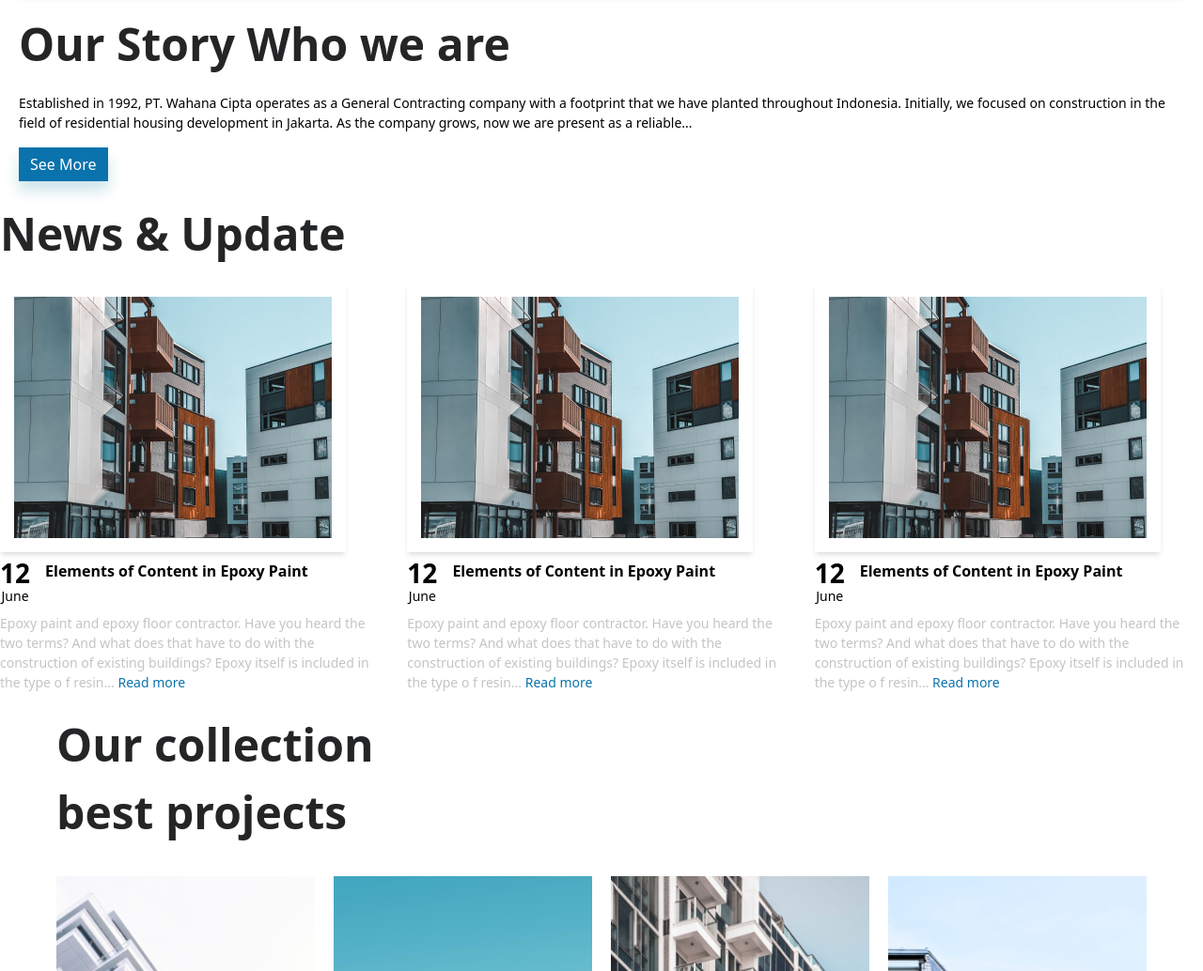
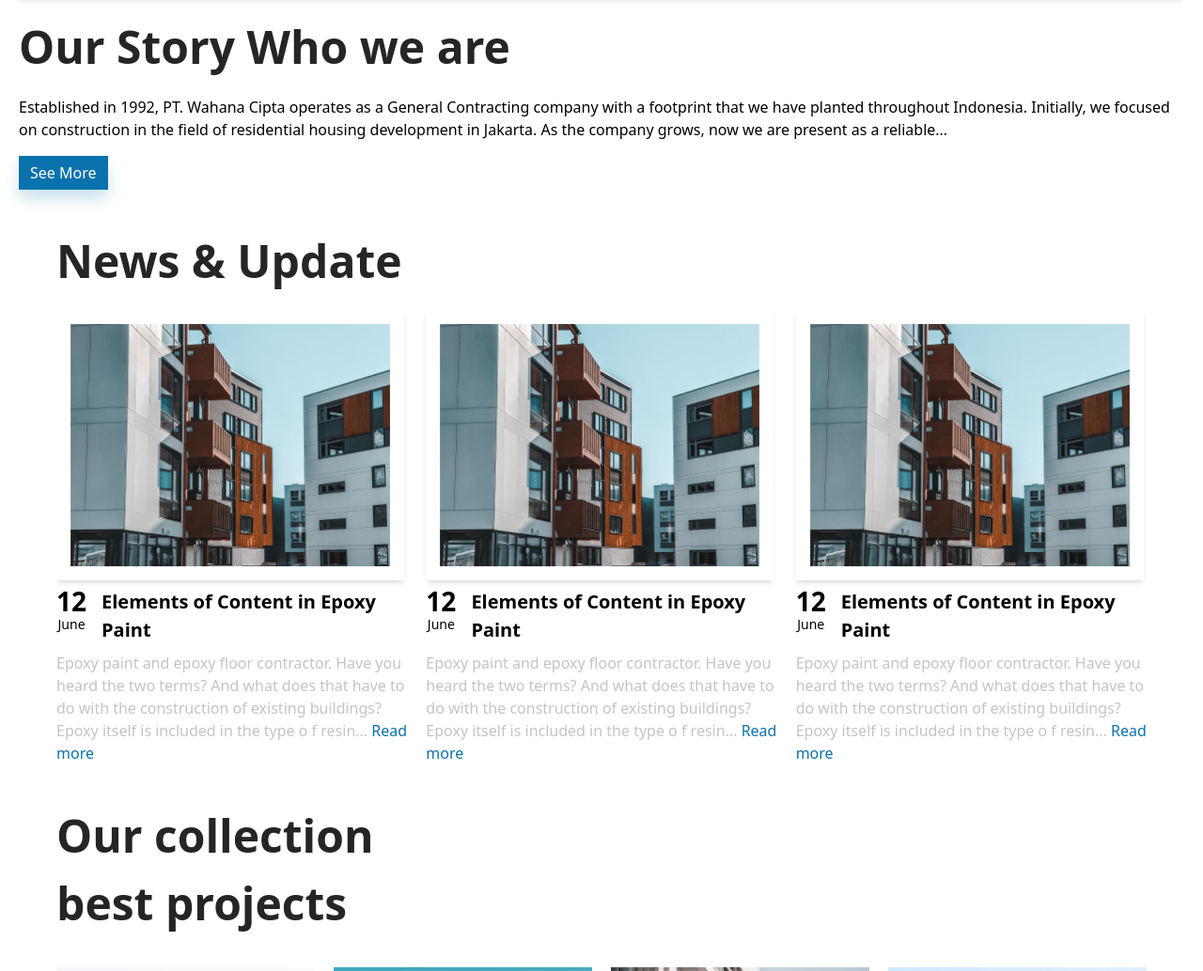
Before and after one commit to dani24sahu/Real-Estate-TailwindCSS, a website built with Vite: page index.html in a window 1280 px wide. Shown: the part 4269-5303 px from the top of the page at 94% size. Built offline with nearby package versions, Linux system fonts and the light colour scheme.

Commit message:
Made News section responsive

```diff
--- a/index.html
+++ b/index.html
@@ -276,20 +276,20 @@
       </section>
 
       <!-------------------------- News Section -------------------------->
-      <section>
+      <section class="p-5 max-w-[1200px] mx-auto">
         <h2>News & Update</h2>
-        <div class="flex mt-4 gap-5 overflow-x-auto">
+        <div class="flex mt-4 gap-5 overflow-x-auto ">
           <!-- card1 -->
           <div class="flex flex-col gap-2 min-w-[250px]">
             <div>
-              <img class="shadow-md" src="service1.png" alt="Service1" />
+              <img class="shadow-md md:w-[370px]" src="service1.png" alt="Service1" />
             </div>
             <div class="flex gap-4 align-baseline">
               <div>
                 <p class="font-semibold text-2xl leading-none">12</p>
                 <p class="text-base text-center">June</p>
               </div>
-              <h4 class="font-semibold text-md">
+              <h4 class="font-semibold text-md md:text-lg">
                 Elements of Content in Epoxy Paint
               </h4>
             </div>
@@ -303,14 +303,14 @@
           <!-- card2 -->
           <div class="flex flex-col gap-2 min-w-[250px]">
             <div>
-              <img class="shadow-md" src="service1.png" alt="Service1" />
+              <img class="shadow-md md:w-[370px]" src="service1.png" alt="Service1" />
             </div>
             <div class="flex gap-4 align-baseline">
               <div>
                 <p class="font-semibold text-2xl leading-none">12</p>
                 <p class="text-base text-center">June</p>
               </div>
-              <h4 class="font-semibold text-md">
+              <h4 class="font-semibold text-md md:text-lg">
                 Elements of Content in Epoxy Paint
               </h4>
             </div>
@@ -324,14 +324,14 @@
           <!-- card3 -->
           <div class="flex flex-col gap-2 min-w-[250px]">
             <div>
-              <img class="shadow-md" src="service1.png" alt="Service1" />
+              <img class="shadow-md md:w-[370px]" src="service1.png" alt="Service1" />
             </div>
             <div class="flex gap-4 align-baseline">
               <div>
                 <p class="font-semibold text-2xl leading-none">12</p>
                 <p class="text-base text-center">June</p>
               </div>
-              <h4 class="font-semibold text-md">
+              <h4 class="font-semibold text-md md:text-lg">
                 Elements of Content in Epoxy Paint
               </h4>
             </div>
--- a/style.css
+++ b/style.css
@@ -47,11 +47,11 @@
   /* Using @apply to tailwind classes */
   /* for gary text */
   .text-gray {
-    @apply text-base text-gray-dark;
+    @apply text-base md:text-md text-gray-dark;
   }
 
   .text-gray-2 {
-    @apply text-base text-gray-light;
+    @apply text-base md:text-md text-gray-light;
   }
 
   /* for blue button */
```
